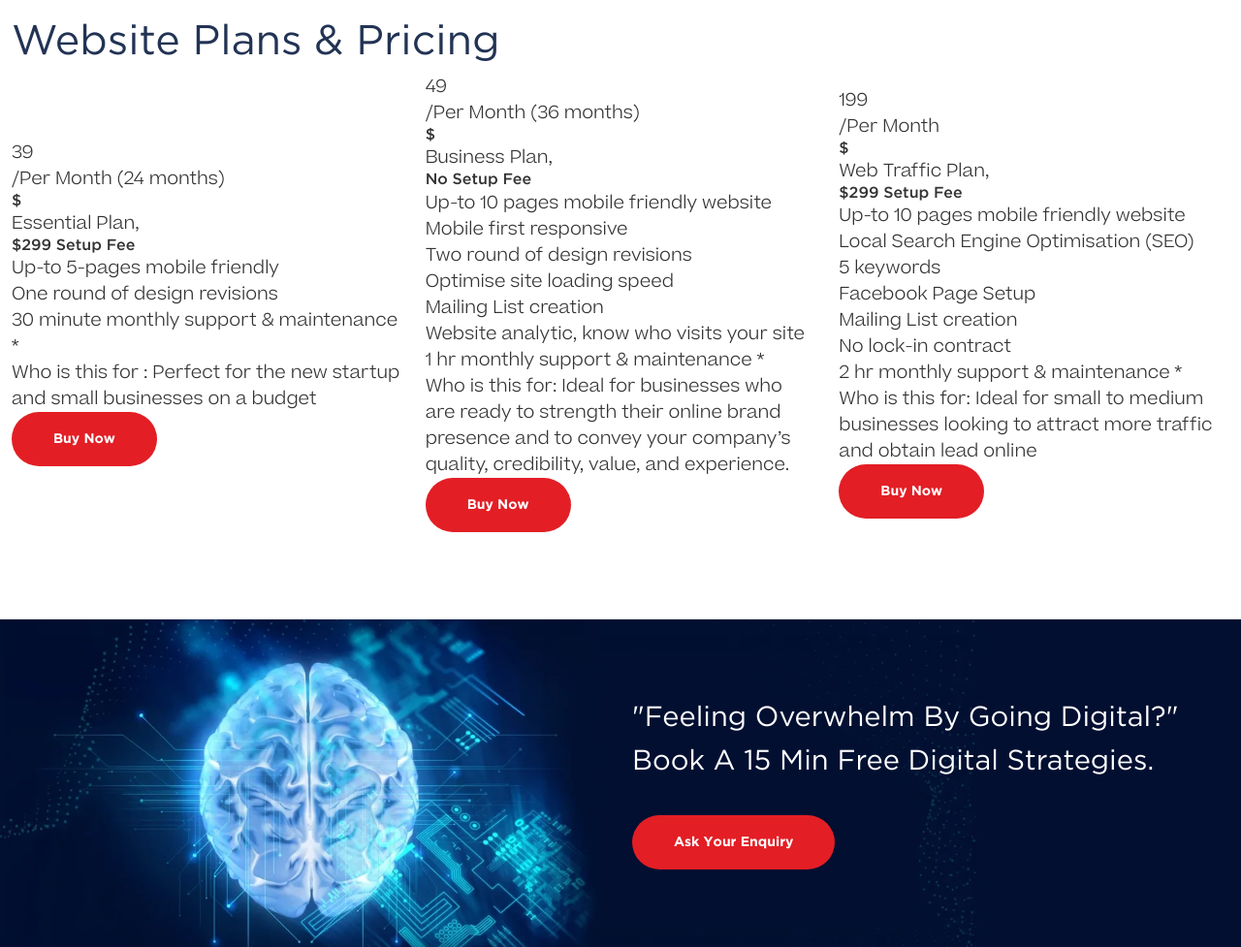
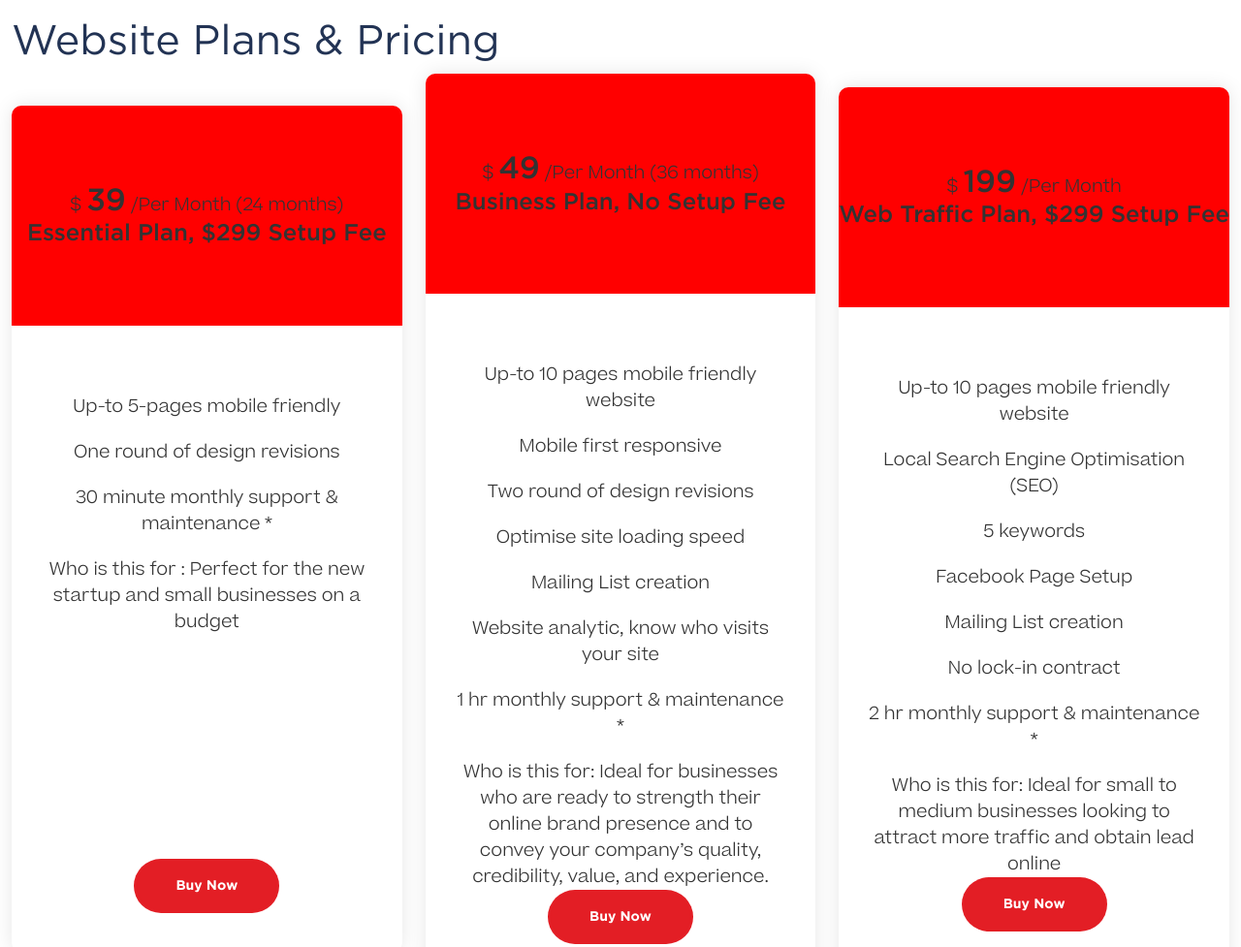
Before and after one commit to swagata-codearts/goodwebdesign, a plain HTML site: page businesses-packages.html in a window 1280 px wide. Shown: the part 3120-4097 px from the top of the page at 97% size. Drawn offline with Linux system fonts and the light colour scheme.

Commit message:
images added

```diff
--- a/businesses-packages.html
+++ b/businesses-packages.html
@@ -341,14 +341,16 @@
                             <div class="top-price-box">
                                 <div class="price-section">
                                     <ul>
-                                        <li>39</li>
+                                        <li class="dollar-sign">$</li>
+                                        <li><h2>39</h2></li>
                                         <li>/Per Month (24 months)</li>
                                     </ul>
-                                    <h6>$</h6>
                                 </div>
                                 <div class="price-section-2">
-                                    <span>Essential Plan, <h6>$299 Setup Fee</h6></span>
+                                    <h4>Essential Plan, <span>$299 Setup Fee</span></h4>
                                 </div>
+                                </div>
+                                <div class="bottom-price-box">
                                 <div class="price-box-content">
                                     <ul>
                                         <li>Up-to 5-pages mobile friendly</li>
@@ -371,14 +373,16 @@
                             <div class="top-price-box">
                                 <div class="price-section">
                                     <ul>
-                                        <li>49</li>
+                                        <li class="dollar-sign">$</li>
+                                        <li><h2>49</h2></li>
                                         <li>/Per Month (36 months)</li>
                                     </ul>
-                                    <h6>$</h6>
                                 </div>
                                 <div class="price-section-2">
-                                    <span>Business Plan, <h6>No Setup Fee</h6></span>
+                                    <h4>Business Plan, <span>No Setup Fee</span></h4>
                                 </div>
+                                </div>
+                                <div class="bottom-price-box">
                                 <div class="price-box-content">
                                     <ul>
                                         <li>Up-to 10 pages mobile friendly website</li>
@@ -407,14 +411,16 @@
                             <div class="top-price-box">
                                 <div class="price-section">
                                     <ul>
-                                        <li>199</li>
+                                        <li class="dollar-sign">$</li>
+                                        <li><h2>199</h2></li>
                                         <li>/Per Month</li>
                                     </ul>
-                                    <h6>$</h6>
                                 </div>
                                 <div class="price-section-2">
-                                    <span>Web Traffic Plan, <h6>$299 Setup Fee</h6></span>
+                                    <h4>Web Traffic Plan, <span>$299 Setup Fee</span></h4>
                                 </div>
+                                </div>
+                                <div class="bottom-price-box">
                                 <div class="price-box-content">
                                     <ul>
                                         <li>Up-to 10 pages mobile friendly website</li>
--- a/css/fdev-sg.css
+++ b/css/fdev-sg.css
@@ -145,6 +145,31 @@ padding: 150px 0 230px 0;
     padding: 0 280px;
     margin-top: 60px;
   }
+  .price-wrap {
+    text-align: center;
+  }
+  .price-box {
+    min-height: 800px;
+    border-radius: 10px;
+    box-shadow: 0 0 20px rgba(0,0,0,0.1);
+    overflow: hidden;
+    padding: 0 0 40px 0;
+  }
+  .price-section ul li {
+    display: inline-block;
+  }
+  .top-price-box {
+    background-color: red;
+    padding: 80px 0px;
+  }
+  .price-box-content ul li {
+    padding-top: 20px;
+  }
+  .price-box-content ul {
+    margin-top: 50px;
+    min-height: 500px;
+    padding: 0 30px;
+  }
 /*Business-packages-inner-end-supriyo*/
 /*Inner-page-Responsive-start*/
 @media (min-width: 1920px) and (max-width: 2500px){
```
Also changed, not shown: images/our-aim-dots.webp, images/price-box-bg.webp (added).
